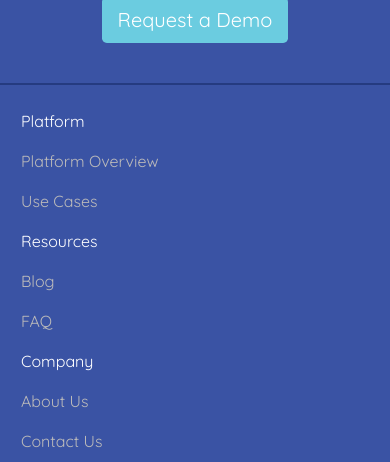
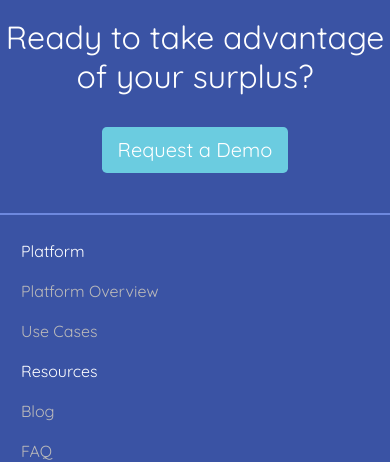
Before and after one commit to sharedschool/SharedSchool, a PHP site: page / in a window 390 px wide. Shown: the part 3210-3672 px from the top of the page. Run offline with PHP 8.4, Linux system fonts and the light colour scheme.

Commit message:
General fixes for homepage design

```diff
--- a/css/theme.css
+++ b/css/theme.css
@@ -2,6 +2,7 @@ body {
 	font-family: Quicksand, Roboto, sans-serif;
 	position: relative;
 	background: #3a53a4;
+	width: 100%;
 }
 
 #page-content {
@@ -54,12 +55,16 @@ div.break {
 	height: 24px;
 }
 
-.footer .nav-link.active {
+.footer .nav-link.active, .footer .nav-link:hover {
 	color: white;
 }
 
 .footer .nav-link {
 	color: #bbbaba;
+}
+
+hr {
+	border: 1px solid #636261;
 }
 
 /* Signup modal */
@@ -81,4 +86,9 @@ div.break {
 
 
 .demo-btn { background: #6bcce0; border: none; }
-.demo-btn:hover { background: #64bbd6; }
+.demo-btn:hover { background: #3999ad; }
+
+.dropdown-item:hover {
+	color: #3a53a4;
+	background: white;
+}
--- a/helper/footer.php
+++ b/helper/footer.php
@@ -1,6 +1,16 @@
 <div class="footer blue">
+	<div class="row justify-content-center">
+		<div class="col-md-10 text alignCenter">
+			<div class="break"></div>
+			<h3 class="display-4 alignCenter" style="font-size:32px">Ready to take advantage of your surplus?</h3>
+			<div class="break"></div>
+			<button class="btn btn-primary btn-lg demo-btn" type="button">Request a Demo</button>
+			<div class="break"></div>
+			<hr style="border: 1px solid #6d88de" />
+		</div>
+	</div>
 	<div class="row justify-content-left">
-		<div class="col-md-3 text">
+		<div class="col-md-2 text">
 			<ul class="nav flex-column">
 				<li class="nav-item">
 					<a class="nav-link active" href="#">Platform</a>
@@ -13,7 +23,7 @@
 				</li>
 			</ul>
 		</div>
-		<div class="col-md-3 text">
+		<div class="col-md-2 text">
 			<ul class="nav flex-column">
 				<li class="nav-item">
 					<a class="nav-link active" href="#">Resources</a>
@@ -26,7 +36,7 @@
 				</li>
 			</ul>
 		</div>
-		<div class="col-md-3 text">
+		<div class="col-md-2 text">
 			<ul class="nav flex-column">
 				<li class="nav-item">
 					<a class="nav-link active" href="#">Company</a>
--- a/index.php
+++ b/index.php
@@ -31,10 +31,10 @@
 				<h1 class="blue-header">Make use of your school's surplus</h1>
 				<div class="break"></div>
 				<p class="gray headline">
-					A modern EdTech platform that directly connects schools to each other based on your needs and surplus. Maximize what your surplus can do for you!
+					Modern EdTech platform that directly connects schools to each other based on your needs and surplus. Maximize what your surplus can do for you and find the educational resources you need!
 				</p>
 				<div class="break"></div>
-				<button class="btn btn-primary btn-lg demo-btn" type="button">Request a Demo</button>
+				<button class="btn btn-primary btn-lg demo-btn" type="button" style="align-self:flex-start">Request a Demo</button>
 			</div>
 			<div class="col-md-5 deadCenter text" style="min-height:500px">
 				<img class="img-fluid" src="/img/home-1.png" width="550">
@@ -44,14 +44,14 @@
 
 	<div>
 		<div class="row justify-content-center">
-			<div class="col-md-5 text deadCenter" style="min-height:500px">
+			<div class="col-md-5 text deadCenter" style="height: 600px; min-height:450px">
 				<h1 class="blue-header">See how SharedSchool works for your school</h1>
 				<div class="break"></div>
 				<p class="gray headline">
 					Empowering public and private schools through a shared economy model.
 				</p>
 				<div class="break"></div>
-				<button class="btn btn-primary btn-lg demo-btn" type="button">Request a Demo</button>
+				<button class="btn btn-primary btn-lg demo-btn" type="button" style="align-self:flex-start">Request a Demo</button>
 			</div>
 			<div class="col-md-5 deadCenter text">
 				<div class="row justify-content-center">
@@ -140,19 +140,6 @@
 	</div>
 </div>
 
-<div class="footer blue">
-	<div class="row justify-content-center">
-		<div class="col-md-10 text alignCenter">
-			<div class="break"></div>
-			<h3 class="display-4 alignCenter" style="font-size:32px">Ready to take advantage of your surplus?</h3>
-			<div class="break"></div>
-			<button class="btn btn-primary btn-lg demo-btn" type="button">Request a Demo</button>
-			<div class="break"></div>
-			<hr style="border: 1px solid #253b80" />
-		</div>
-	</div>
-</div>
-
 <?php
 	include('./helper/footer.php');
 ?>
```
